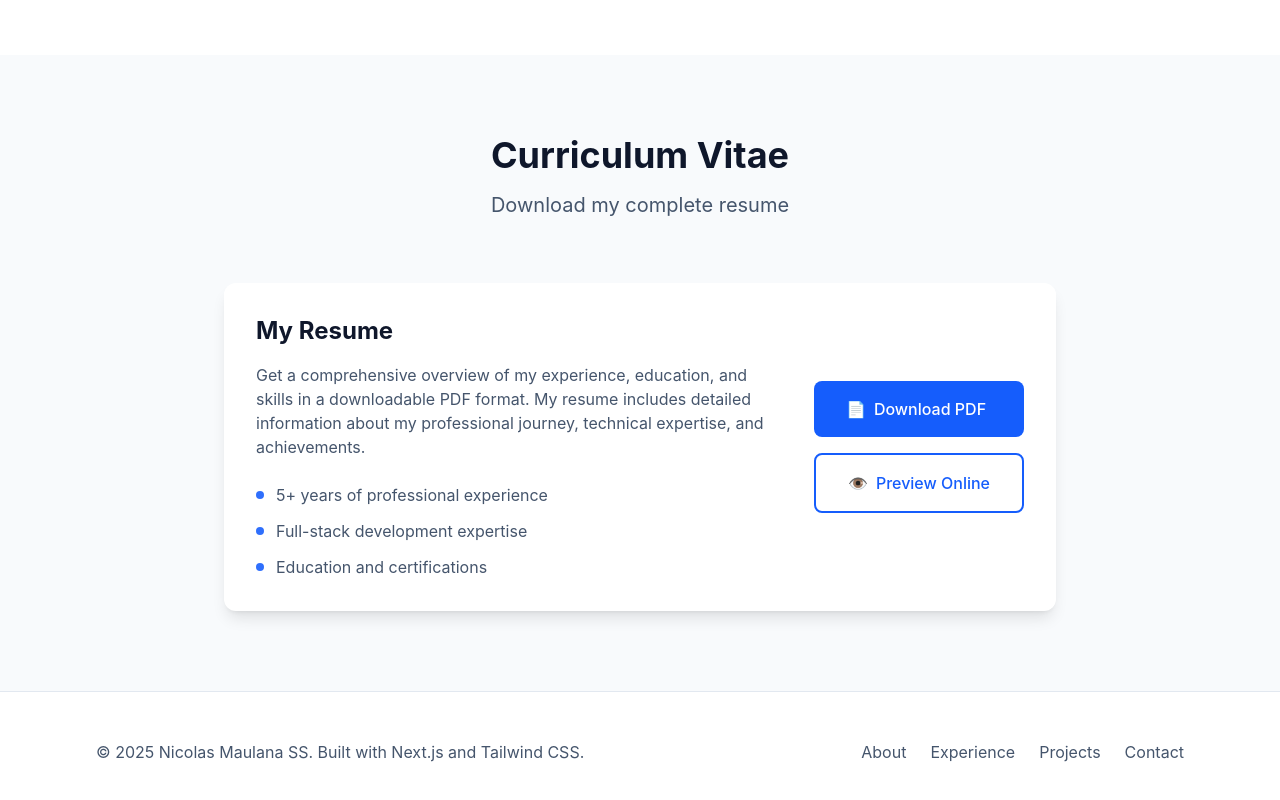
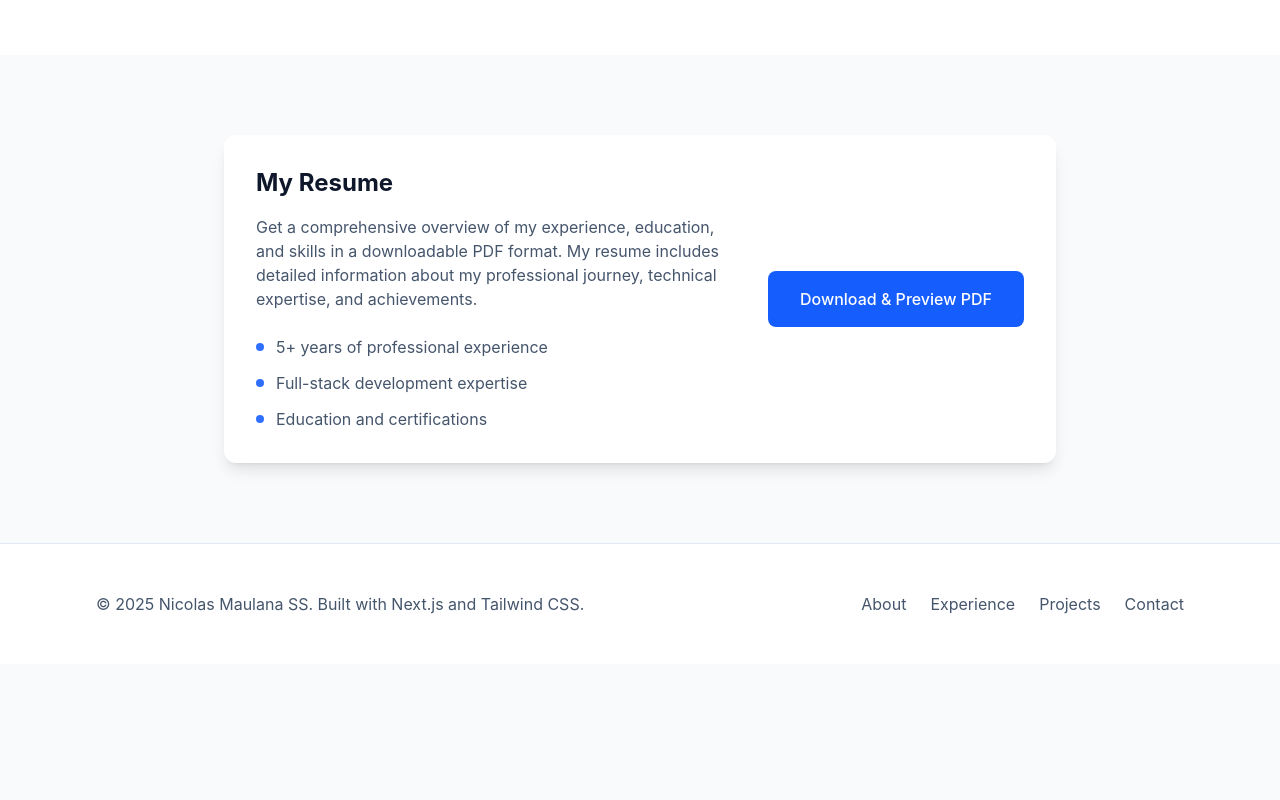
Before and after one commit to Nicolas7020/PortofolioNicolas, a Next.js app in the folder my-app/: page / in a window 1280 px wide. Shown: the part 3414-4214 px from the top of the page. After the commit the page ends 4078 px from the top, so only its background shows below. Built offline with nearby package versions, Linux system fonts and the light colour scheme.

Commit message:
cv updates

```diff
--- a/my-app/src/app/page.tsx
+++ b/my-app/src/app/page.tsx
@@ -336,15 +336,6 @@
       <AnimatedSection>
         <section id="cv" className="py-20 bg-slate-50 dark:bg-slate-900">
           <div className="max-w-4xl mx-auto px-4 sm:px-6 lg:px-8">
-            <div className="text-center mb-16">
-              <h2 className="text-3xl sm:text-4xl font-bold text-slate-900 dark:text-white mb-4">
-                Curriculum Vitae
-              </h2>
-              <p className="text-xl text-slate-600 dark:text-slate-300">
-                Download my complete resume
-              </p>
-            </div>
-
             <AnimatedSection animation="scale-in" delay={300}>
               <div className="bg-white dark:bg-slate-800 rounded-xl shadow-lg p-8 hover:shadow-2xl transition-all duration-500 hover:scale-105">
                 <div className="flex flex-col md:flex-row items-center justify-between gap-8">
@@ -371,17 +362,12 @@
                   </div>
                   <div className="flex flex-col space-y-4">
                     <a
-                      href="/nicolas-cv.pdf"
+                      href="https://drive.google.com/file/d/1MjaL4Hmia4858mINWbd1PKBIyFTHID-O/view?usp=sharing"
                       download
                       className="px-8 py-4 bg-blue-600 hover:bg-blue-700 text-white rounded-lg transition-all duration-300 font-medium flex items-center space-x-2 hover:scale-105 hover:shadow-lg hover-glow"
                     >
-                      <span>📄</span>
-                      <span>Download PDF</span>
+                      <span>Download & Preview PDF</span>
                     </a>
-                    <button className="px-8 py-4 border-2 border-blue-600 text-blue-600 dark:text-blue-400 hover:bg-blue-50 dark:hover:bg-blue-900/20 rounded-lg transition-all duration-300 font-medium flex items-center space-x-2 hover:scale-105 hover:shadow-lg">
-                      <span>👁️</span>
-                      <span>Preview Online</span>
-                    </button>
                   </div>
                 </div>
               </div>
```
Also changed, not shown: 1 other file (tests, documents, lock files or other folders).
